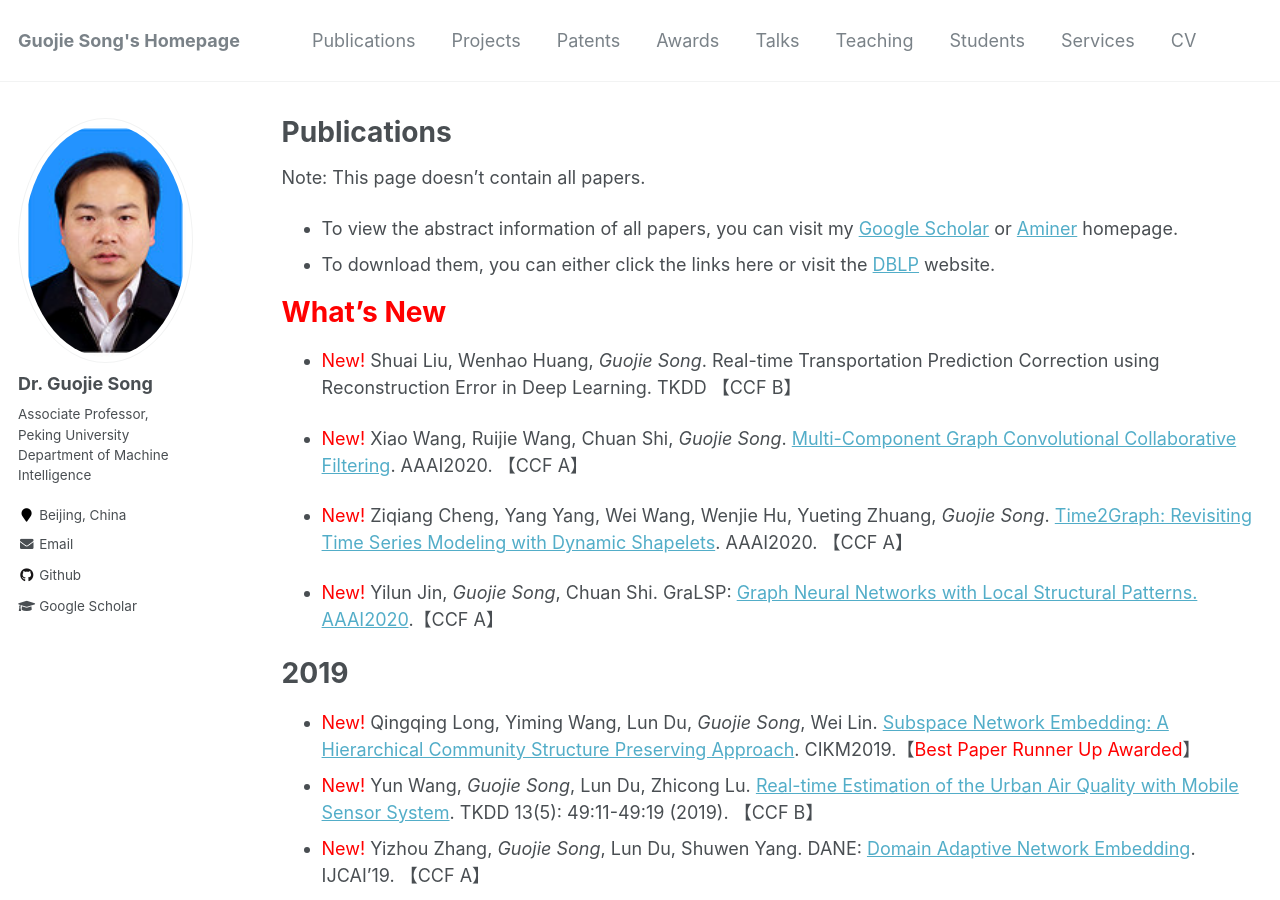
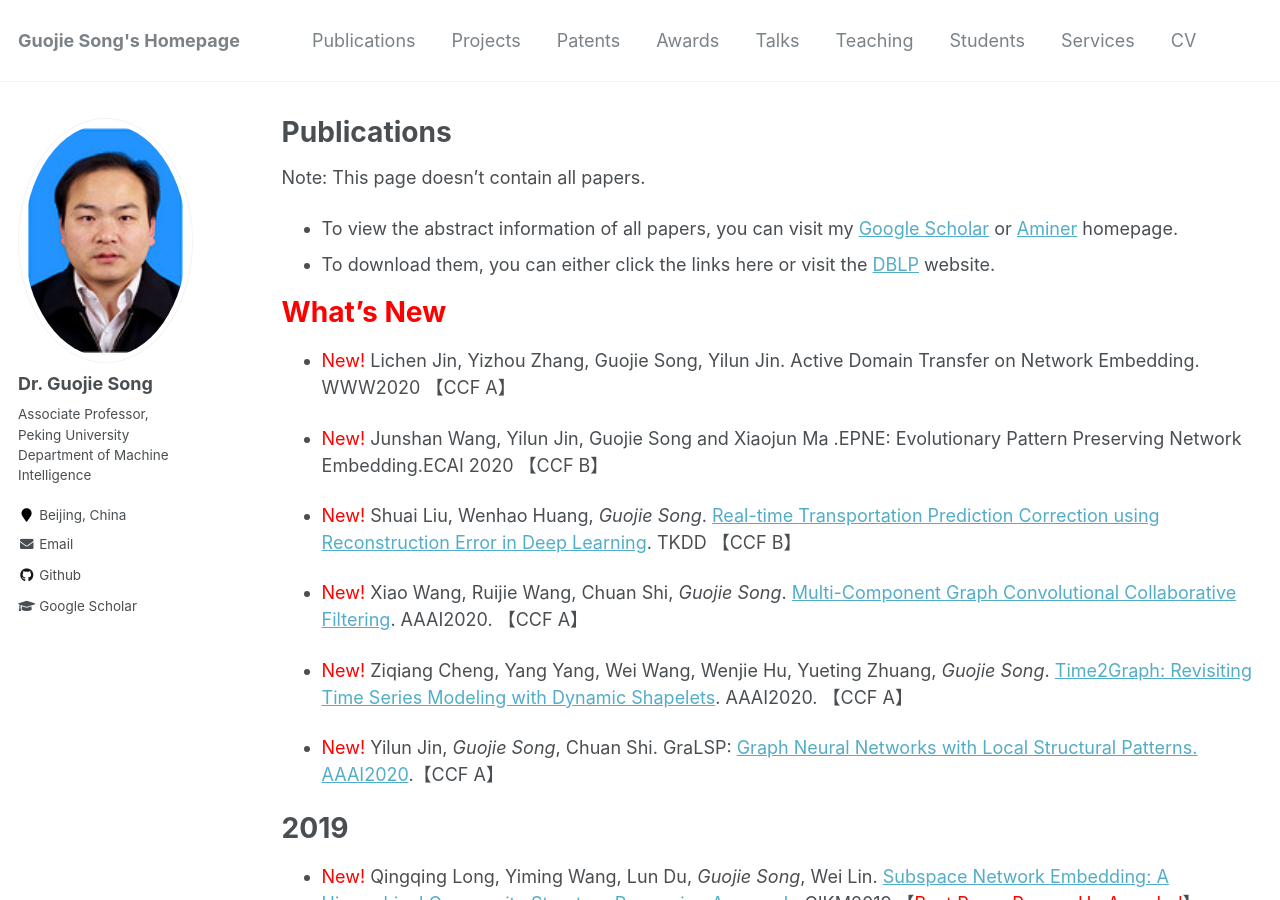
Before and after one commit to gjsong-pku/gjsong-pku.github.io, a Jekyll site: the page built from _pages/publications.md, in a window 1280 px wide and 900 px high. Built offline with Jekyll 4.4.1, drawn with Linux system fonts in a browser that asks for light colours.

Commit message:
add two papers

```diff
--- a/_pages/publications.md
+++ b/_pages/publications.md
@@ -12,8 +12,11 @@ Note: This page doesn't contain all papers.
 
 # <span style="color:red">What's New</span>
 
-- <span style="color:red">New!</span> Shuai Liu, Wenhao Huang, *Guojie Song*. Real-time Transportation Prediction Correction using Reconstruction Error in Deep Learning. TKDD 【CCF B】
+- <span style="color:red">New!</span> Lichen Jin, Yizhou Zhang, Guojie Song, Yilun Jin. Active Domain Transfer on Network Embedding. WWW2020 【CCF A】
 
+- <span style="color:red">New!</span> Junshan Wang, Yilun Jin, Guojie Song and Xiaojun Ma .EPNE: Evolutionary Pattern Preserving Network Embedding.ECAI 2020 【CCF B】
+
+- <span style="color:red">New!</span> Shuai Liu, Wenhao Huang, *Guojie Song*. [Real-time Transportation Prediction Correction using Reconstruction Error in Deep Learning](https://dl.acm.org/doi/abs/10.1145/3369871). TKDD 【CCF B】
 
 - <span style="color:red">New!</span> Xiao Wang, Ruijie Wang, Chuan Shi, *Guojie Song*. [Multi-Component Graph Convolutional Collaborative Filtering](https://arxiv.org/abs/1911.10699). AAAI2020. 【CCF A】
 
```
